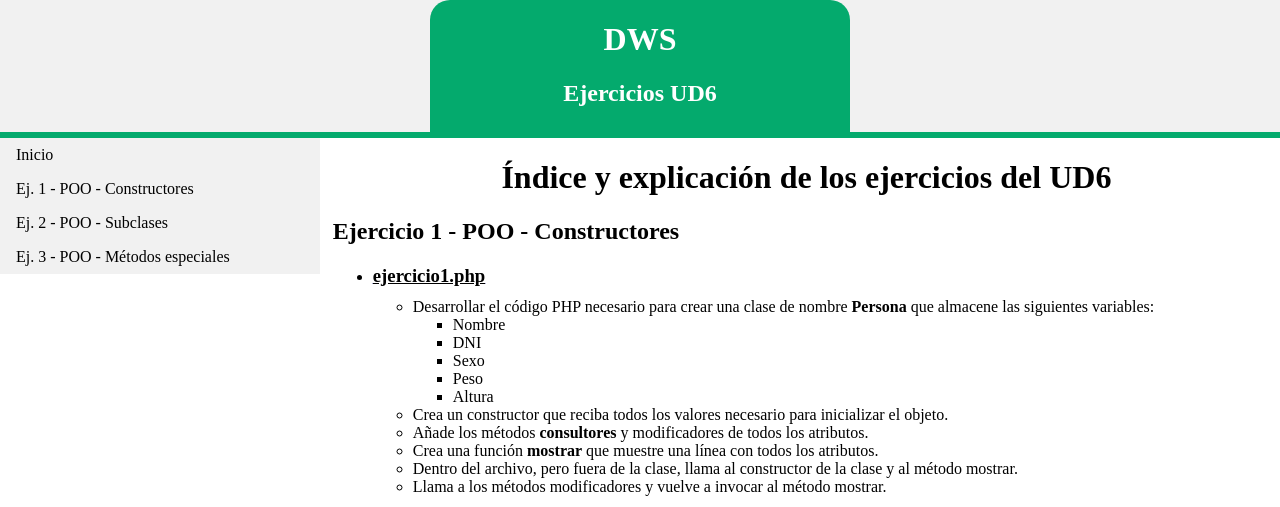
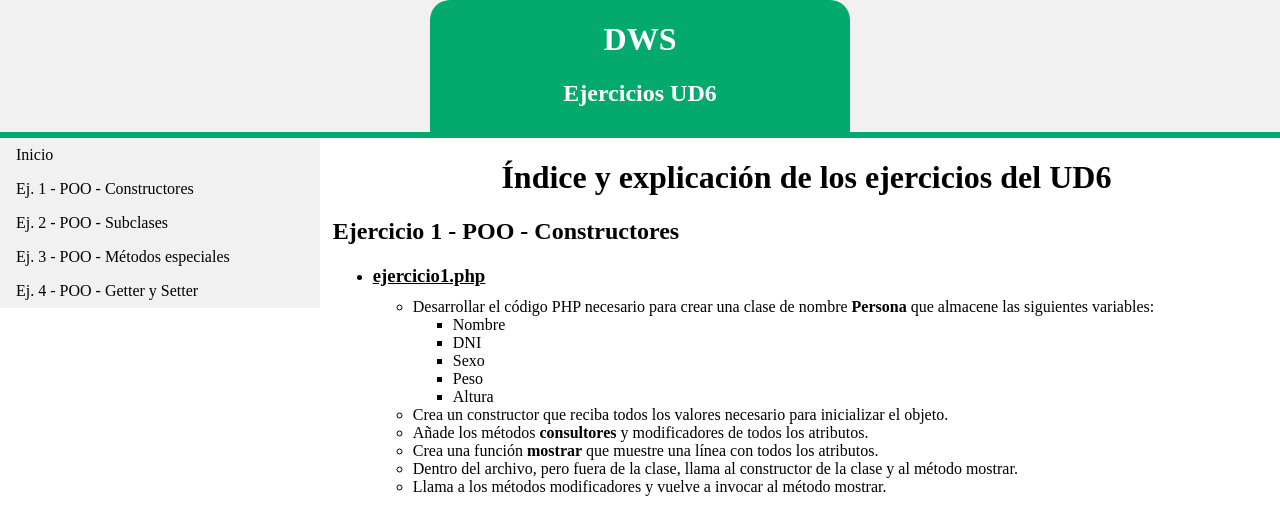
Before and after one commit to juangj-opg/DWES-UD6, a PHP site: page /index.php in a window 1280 px wide. Shown: the top 507 px of the page. Run offline with PHP 8.4, Linux system fonts and the light colour scheme; data that the repository does not hold is empty.

Commit message:
Ejercicio 4 - Cabecera

```diff
--- a/cabecera.php
+++ b/cabecera.php
@@ -39,6 +39,7 @@
     <li><a <?php if($Nombre[2] == "ejercicio1.php" ) { echo "class='active'"; } ?> href="./ejercicio1.php">Ej. 1 - POO - Constructores</a></li>
     <li><a <?php if($Nombre[2] == "ejercicio2.php" ) { echo "class='active'"; } ?> href="./ejercicio2.php">Ej. 2 - POO - Subclases</a></li>
     <li><a <?php if($Nombre[2] == "ejercicio3.php" ) { echo "class='active'"; } ?> href="./ejercicio3.php">Ej. 3 - POO - Métodos especiales</a></li>
+    <li><a <?php if($Nombre[2] == "ejercicio4.php" ) { echo "class='active'"; } ?> href="./ejercicio4.php">Ej. 4 - POO - Getter y Setter</a></li>
     </ul>
 </div>
 
```
